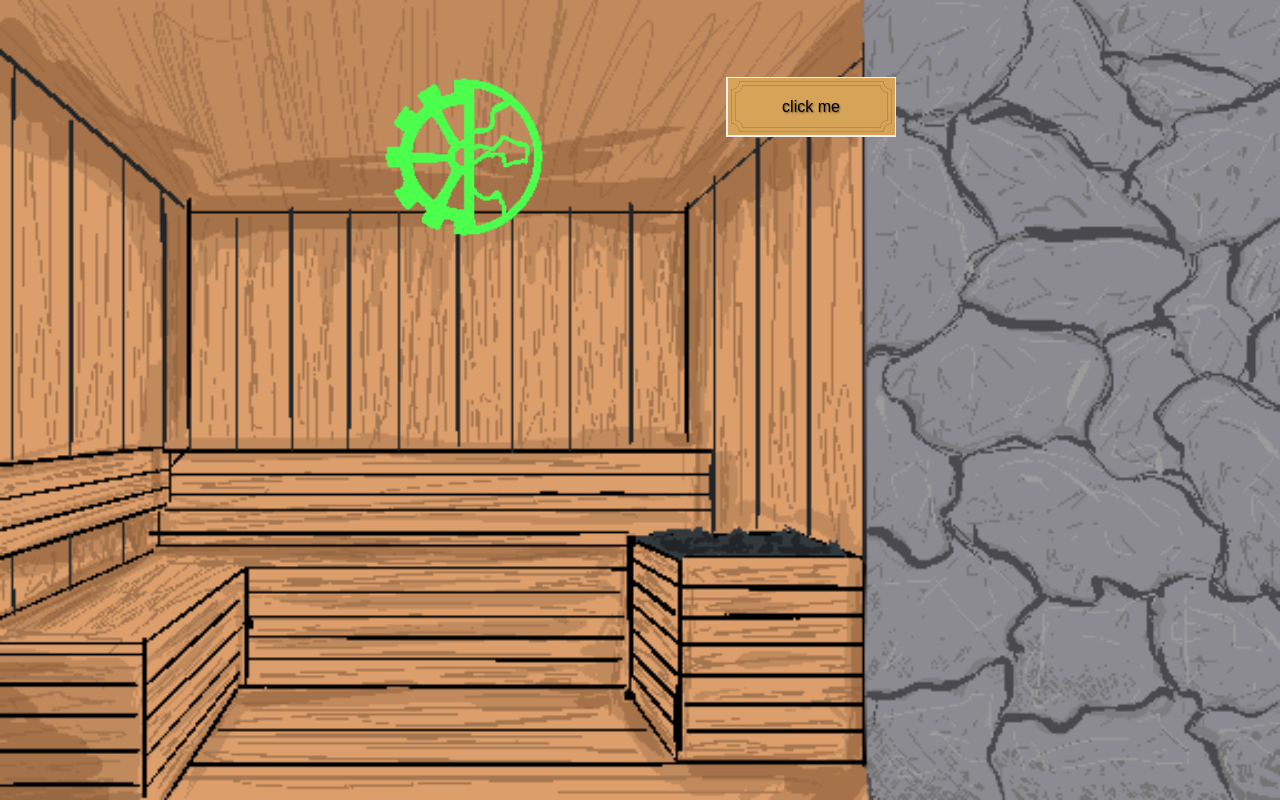
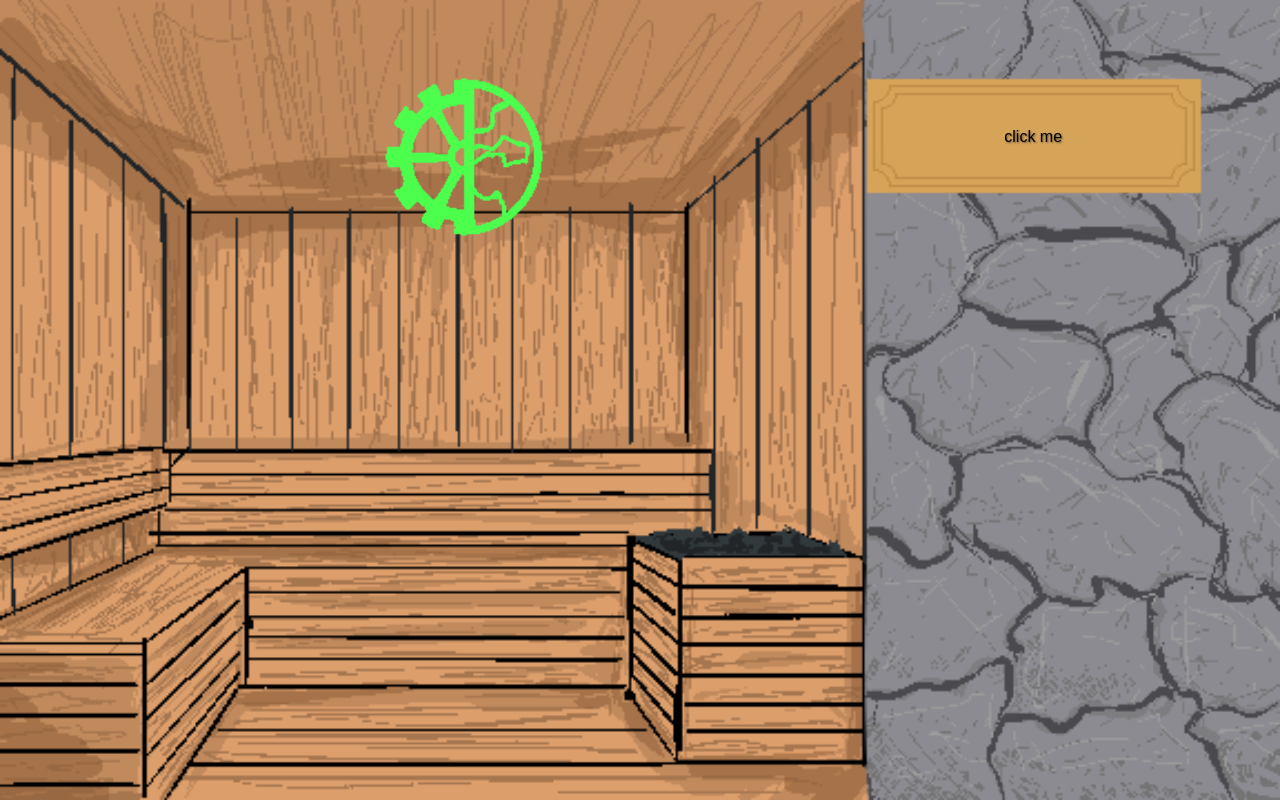
Before and after one commit to Kasper-Looga/seltsileht, a React (Create React App) app: page / in a window 1280 px wide. Built offline with nearby package versions, Linux system fonts and the light colour scheme.

Commit message:
better for visibility

```diff
--- a/src/components/Buttontest.css
+++ b/src/components/Buttontest.css
@@ -1,14 +1,15 @@
 .App-Button {
   position: absolute;
   top: 6vw;
-  right: 30vw;
-  height: 60px;
-  width: 170px;
+  right: 6vw;
+  height: 120px;
+  width: 340px;
   z-index: 2;
   background-image: url("../Images/nupp4.png");
   background-repeat: no-repeat;
   background-size: cover;
   display: flex;
+  background-color: transparent;
   align-items: center;
   justify-content: center;
   color: black;
```
